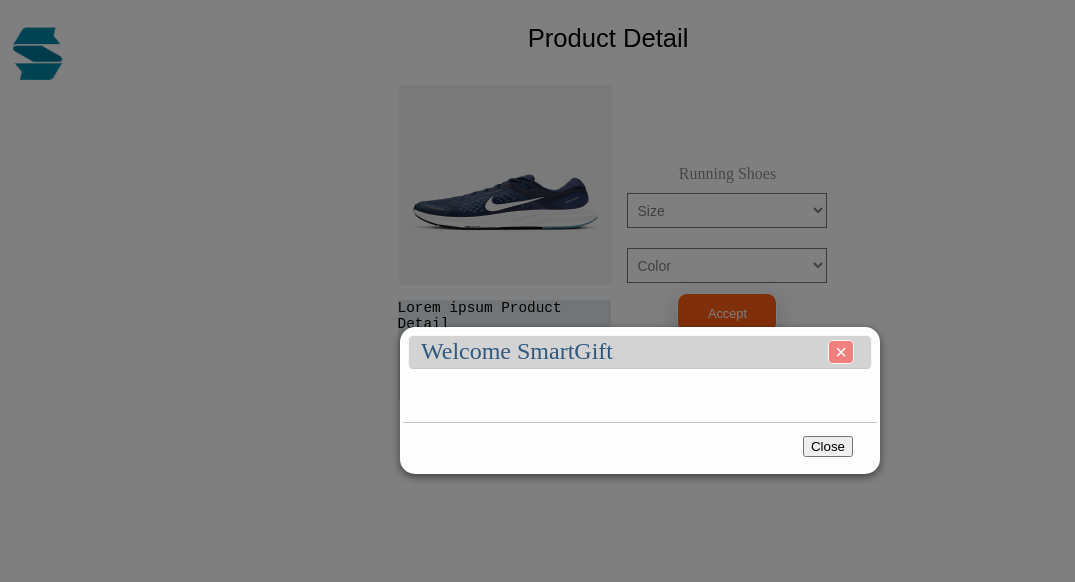
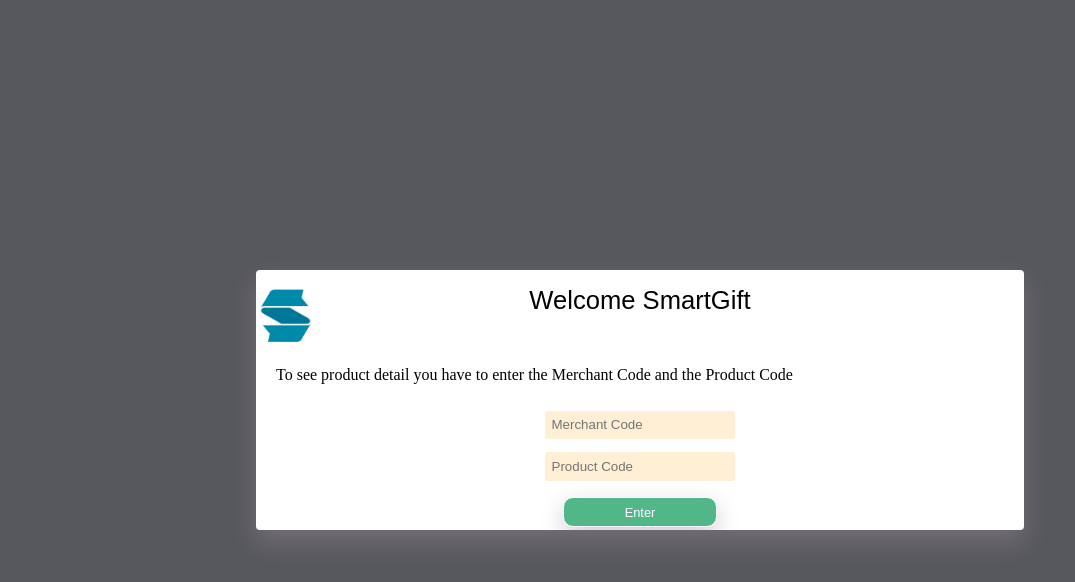
Before and after one commit to umitduran/SmartGiftChallenge, a React (Create React App) app: page /product in a window 1280 px wide. Shown: the top 582 px of the page, without its empty margins (0-1075 px from the left). Built offline with nearby package versions, Linux system fonts and the light colour scheme.

Commit message:
Inputs are Added to Modal

```diff
--- a/src/App.js
+++ b/src/App.js
@@ -17,21 +17,20 @@ const MainWrapper = styled.section`
 
 const App = () => {
 
-    const [modalOpen, setModalOpen] = useState(true);
-
-    useEffect(() => {
-        //TODO burda bug var ekran prevent oluyor;
-    }, [modalOpen]);
+    const [show, setShow] = useState(true);
 
     return (
 
         <MainWrapper>
 
-            <Modal id='modal' onClose={setModalOpen} isOpen={modalOpen}></Modal>
 
-            <Header/>
+            <Modal show={show} onClose={() => setShow(false)} />
 
-            <Product/>
+{/*            <Header>
+                Product Detail
+            </Header>
+
+            <Product/>*/}
 
         </MainWrapper>
     )
--- a/src/components/Modal/Modal.css.js
+++ /dev/null
@@ -1,107 +0,0 @@
-import styled from "styled-components";
-
-const Modal = styled.div`
-  position: absolute;
-  top: 0;
-  left: 0;
-  right: 0;
-  bottom: 0;
-  display: flex;
-  align-items: center;
-  justify-content: center;
-  opacity: 0;
-  transition: opacity linear 0.15s;
-  z-index: 2000;
-  width: ${props => {
-    switch (props.modalSize) {
-        case "lg":
-            return "800";
-        default:
-            return "480";
-    }
-}}px;
-  margin: 40px auto;
-  &.fade-in {
-    opacity: 1;
-    transition: opacity linear 0.15s;
-  }
-  &.fade-out {
-    opacity: 0;
-    transition: opacity linear 0.15s;
-  }
-  .background {
-    background: rgba(0, 0, 0, 0.5);
-    position: fixed;
-    z-index: 1040;
-    display: block;
-    top: 0;
-    left: 0;
-    bottom: 0;
-    right: 0;
-    outline: 0;
-  }
-  .box-dialog {
-    z-index: 1050;
-    width: 100%;
-    background-color: #fefefe;
-    box-shadow: 0 3px 9px rgba(0, 0, 0, 0.5);
-    border: 3px solid white;
-    border-radius: 15px;
-    .box-content {
-      padding: 24px;
-      width: 100%;
-    }
-    .box-header {
-      height: 20px;
-      padding: 6px 12px;
-      display: flex;
-
-      background-color: lightgray;
-      margin: 5px;
-      border: 1px solid #f9f9f9;
-      border-radius: 5px;
-      color: white;
-
-      justify-content: space-between;
-      align-items: center;
-      border-bottom: 1px solid #c7c7c7;
-      .box-title {
-        font-size: 24px;
-        color: #315980;
-        font-weight: 400;
-        margin: 0 0 0 0;
-      }
-      .close {
-       background-color: lightcoral;
-       margin: 5px;
-       border: 1px solid #f9f9f9;
-       border-radius: 5px;
-       color: white;
-        font-size: 20px;
-        line-height: 20px;
-        font-weight: 200;
-        text-shadow: none;
-        cursor: pointer;
-        &:hover {
-          color: red;
-        }
-      }
-    }
-    .box-body {
-      font-size: 14px;
-      padding: 0px;
-      width: auto;
-      height: auto;
-    }
-    .box-footer {
-      height: 48px;
-      padding: 0px 24px;
-      display: flex;
-      align-items: center;
-      justify-content: flex-end;
-      border-top: 1px solid #c7c7c7;
-    }
-  }
-`;
-
-export default Modal;
--- a/src/components/Modal/Modal.js
+++ b/src/components/Modal/Modal.js
@@ -1,97 +1,75 @@
-import React, { Component } from "react";
-import ReactDom from "react-dom";
-import PropTypes from "prop-types";
+import React, {useState, useEffect, useRef } from "react";
+import styled from 'styled-components';
+import styles from "./modal.module.css";
+import Button from '../subcomponents/Button';
+import Header from "../subcomponents/Header";
+import Input from "../subcomponents/Input";
 
-import StyledModal from "./Modal.css";
 
-const modalRoot = document.getElementById("root");
+const StyledFooter = styled.footer`
+    display: flex;
+    flex-direction: column;
+    align-content: center;
+    align-items: center;
+`;
 
-class Modal extends Component {
-    static defaultProps = {
-        id: "",
-        modalClass: "",
-        modalSize: "md"
-    };
+const StyledContent = styled.div`
+    display: flex;
+    flex-direction: column;
+    align-content: center;
+    align-items: center;
+`;
 
-    static propTypes = {
-        id: PropTypes.string.isRequired,
-        onClose: PropTypes.func,
-        isOpen: PropTypes.bool,
-        modalClass: PropTypes.string,
-        modalSize: PropTypes.string
-    };
+const Modal = ({ modalStyle, children, show, onClose, backdropStyle }) => {
+    const modalRef = useRef(null);
 
-    state = { fadeType: null };
+    const [merchantCode, setMerchantCode] = useState("");
+    const [productCode, setProductCode] = useState("");
 
-    background = React.createRef();
+    useEffect(() => {
+        if (show) {
+            modalRef.current.classList.add(styles.visible);
+        } else {
+            modalRef.current.classList.remove(styles.visible);
+        }
+    }, [show]);
 
-    componentDidMount() {
-        window.addEventListener("keydown", this.onEscKeyDown, false);
-        setTimeout(() => this.setState({ fadeType: "in" }), 0);
-    }
+    return (
+        <React.Fragment>
+            <div ref={modalRef} style={backdropStyle} className={`${styles.modal}`}>
+                <div style={modalStyle} className={styles.modal__wrap}>
+                    <div className="content">
+                        <div className="text">
+                            <Header>Welcome SmartGift</Header>
+                            <p style={{
+                                'fontfamily': 'sans-serif',
+                                'margin': '20px'
+                            }}>
+                                To see product detail you have to enter the Merchant Code and the Product Code
+                            </p>
+                            <StyledContent>
+                                <Input
+                                    placeholder={'Merchant Code'}
+                                    value={merchantCode}
+                                    onChange={merchantCode => setMerchantCode(merchantCode.target.value)}/>
 
-    componentDidUpdate(prevProps, prevState) {
-        if (!this.props.isOpen && prevProps.isOpen) {
-            this.setState({ fadeType: "out" });
-        }
-    }
-
-    componentWillUnmount() {
-        window.removeEventListener("keydown", this.onEscKeyDown, false);
-    }
-
-    transitionEnd = e => {
-        if (e.propertyName !== "opacity" || this.state.fadeType === "in") return;
-
-        if (this.state.fadeType === "out") {
-            this.props.onClose();
-        }
-    };
-
-    onEscKeyDown = e => {
-        if (e.key !== "Escape") return;
-        this.setState({ fadeType: "out" });
-    };
-
-    handleClick = e => {
-        e.preventDefault();
-        this.setState({ fadeType: "out" });
-    };
-
-    render() {
-        return ReactDom.createPortal(
-            <StyledModal
-                id={this.props.id}
-                className={`wrapper ${"size-" + this.props.modalSize} fade-${
-                    this.state.fadeType
-                    } ${this.props.modalClass}`}
-                role="dialog"
-                modalSize={this.props.modalSize}
-                onTransitionEnd={this.transitionEnd}
-            >
-                <div className="box-dialog">
-                    <div className="box-header">
-                        <h4 className="box-title">Welcome SmartGift</h4>
-                        <button onClick={this.handleClick} className="close">
-                            ×
-                        </button>
+                                <Input
+                                    placeholder={'Product Code'}
+                                    value={productCode}
+                                    onChange={productCode => setProductCode(productCode.target.value)}
+                                />
+                            </StyledContent>
+                        </div>
                     </div>
-                    <div className="box-content">{this.props.children}</div>
-                    <div className="box-footer">
-                        <button onClick={this.handleClick} className="close">
-                            Close
-                        </button>
-                    </div>
+                    <StyledFooter>
+                        <Button onClick={onClose} accept>
+                            Enter
+                        </Button>
+                    </StyledFooter>
                 </div>
-                <div
-                    className={`background`}
-                    onMouseDown={this.handleClick}
-                    ref={this.background}
-                />
-            </StyledModal>,
-            modalRoot
-        );
-    }
-}
+            </div>
+        </React.Fragment>
+    );
+};
 
 export default Modal;
--- /dev/null
+++ b/src/components/Modal/modal.module.css
@@ -0,0 +1,53 @@
+.modal {
+  position: fixed;
+  display: block;
+  display: flex;
+  flex-wrap: wrap;
+  justify-content: center;
+  margin: 0 auto;
+  top: 0;
+  left: 0;
+  width: 100vw;
+  height: 100vh;
+  z-index: 100;
+  overflow-x: hidden;
+  background-color: rgba(31, 32, 41, 0.75);
+  pointer-events: none;
+  opacity: 0;
+  transition: opacity 250ms 700ms ease;
+}
+
+.visible {
+  pointer-events: auto;
+  opacity: 1;
+  transition: all 300ms ease-in-out;
+}
+
+.modal__wrap {
+  overflow-y: scroll;
+  overflow-x: hidden;
+  position: relative;
+  display: block;
+  width: 60vw;
+  height: 30%;
+  min-height: 200px;
+  min-width: 400px;
+  margin: 0 auto;
+  margin-top: 20px;
+  margin-bottom: 20px;
+  border-radius: 4px;
+  padding-bottom: 20px;
+  background-color: #fff;
+  align-self: center;
+  box-shadow: 0 12px 25px 0 rgba(199, 175, 189, 0.25);
+  opacity: 0;
+  transform: scale(0.6);
+  transition: opacity 250ms 250ms ease, transform 300ms 250ms ease;
+  transform: scale(0);
+}
+
+.visible .modal__wrap {
+  opacity: 1;
+  transform: scale(1);
+  transition: opacity 250ms 500ms ease, transform 350ms 500ms ease;
+}
--- a/src/components/subcomponents/Button.js
+++ b/src/components/subcomponents/Button.js
@@ -20,10 +20,21 @@ const StyledButton = styled.button`
         color: white;
         box-shadow: 0 0.5rem 1.5rem rgba(0, 0, 0, 0.2);
     `}
+
+       ${({accept}) => accept &&
+    css`
+        width: 20%;
+        height: 30px;
+        margin-top: 10px;
+        background-color: #52b788;
+        color: white;
+        box-shadow: 0 0.5rem 1.5rem rgba(0, 0, 0, 0.2);
+    `}
+
 `;
 
-const Button = ({ accept, children }) => {
-    return <StyledButton accept={accept}>{children}</StyledButton>
+const Button = ({ accept, onClick, children }) => {
+    return <StyledButton accept={accept} onClick={onClick}>{children}</StyledButton>
 };
 
 export default Button;
--- a/src/components/subcomponents/Header.js
+++ b/src/components/subcomponents/Header.js
@@ -17,8 +17,10 @@ const StyledHeader = styled.header`
     font-size: 1.6rem;
 `;
 
-const Header = () => {
-    return <StyledHeader>Product Detail</StyledHeader>
+const Header = ({children}) => {
+    return <StyledHeader>
+        {children}
+    </StyledHeader>
 };
 
 export default Header;
--- /dev/null
+++ b/src/components/subcomponents/Input.js
@@ -0,0 +1,24 @@
+import React from 'react';
+import styled from 'styled-components';
+
+
+const StyledInput = styled.input`
+  padding: 0.5em;
+  margin: 0.5em;
+  color: ${props => props.inputColor || "palevioletred"};
+  background: papayawhip;
+  border: none;
+  border-radius: 3px;
+`;
+
+const Input = ({placeholder,value,onChange}) => {
+
+    return <StyledInput
+        placeholder={placeholder}
+        type="text"
+        value={value}
+        onChange={onChange}
+    />;
+};
+
+export default Input;
```
